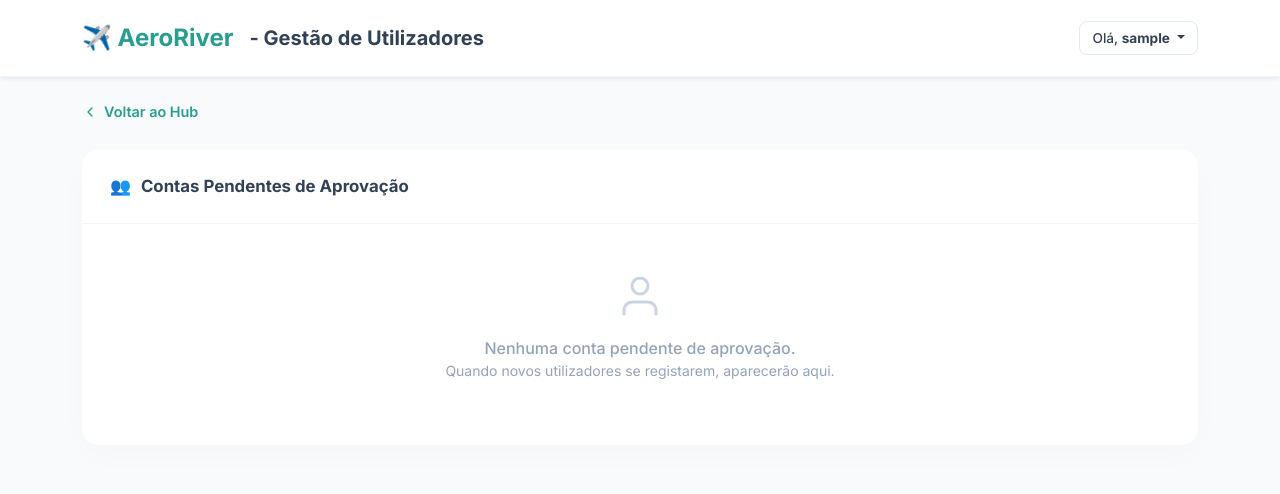
After one commit to marceloyuriy/3d_manager, a Django app: page /gestao/usuarios/pendentes/ in a window 1280 px wide. The commit adds this page. Shown: the top 494 px of the page. Run offline with Django 5.2, Linux system fonts and the light colour scheme; the visitor is signed in with stand-in values (Sample User, id 1); data comes from the database, SQL or seed files in the repository.

Commit message:
Feat: Registro de utilizadores com aprovação do admin
Adiciona fluxo de auto-registro onde novos utilizadores ficam inativos
(is_active=False) até um superuser aprovar no painel de gestão.

- Formulário de registro com nome, sobrenome, email, username e senha
- View pública de registro (sem login necessário)
- Painel de aprovação/rejeição para superusers
- Link "Criar Conta" na página de login
- Link "Gestão de Utilizadores" no dropdown da navbar (só superusers)
- Template de pendentes com estilo visual AeroRiver

Co-Authored-By: Claude Opus 4.6 <noreply@anthropic.com>

```diff
--- a/fila/templates/fila/lista.html
+++ b/fila/templates/fila/lista.html
@@ -182,6 +182,10 @@
                         Olá, <strong>{{ request.user.username }}</strong>
                     </button>
                     <ul class="dropdown-menu dropdown-menu-end shadow border-0" style="border-radius: 12px;">
+                        {% if request.user.is_superuser %}
+                        <li><a class="dropdown-item py-2" href="{% url 'usuarios_pendentes' %}">👥 Gest&atilde;o de Utilizadores</a></li>
+                        <li><hr class="dropdown-divider"></li>
+                        {% endif %}
                         <li><a class="dropdown-item py-2" href="{% url 'password_change' %}">🔐 Alterar Senha</a></li>
                         <li><hr class="dropdown-divider"></li>
                         <li>
--- a/fila/templates/fila/login.html
+++ b/fila/templates/fila/login.html
@@ -109,6 +109,11 @@
         </form>
 
         <a href="{% url 'password_reset' %}" class="forgot-link">Esqueci a minha palavra-passe</a>
+
+        <div class="text-center mt-3" style="font-size: 0.85rem;">
+            <span class="text-muted">Ainda n&atilde;o tem conta?</span>
+            <a href="{% url 'registro' %}" style="color: #2A9D8F; font-weight: 600; text-decoration: none;">Criar Conta</a>
+        </div>
     </div>
 </body>
 </html>
--- /dev/null
+++ b/fila/templates/fila/usuarios_pendentes.html
@@ -0,0 +1,179 @@
+{% load static %}
+<!DOCTYPE html>
+<html lang="pt-br">
+<head>
+    <meta charset="UTF-8">
+    <title>Utilizadores Pendentes - AeroRiver Hub</title>
+    <link href="https://cdn.jsdelivr.net/npm/bootstrap@5.3.0/dist/css/bootstrap.min.css" rel="stylesheet">
+    <link href="https://fonts.googleapis.com/css2?family=Inter:wght@400;500;600;700&display=swap" rel="stylesheet">
+    <style>
+        :root {
+            --aero-logo-dark: #334155;
+            --aero-logo-green: #2A9D8F;
+            --aero-accent-green: #2A9D8F;
+            --aero-success-vibrant: #26C088;
+            --aero-danger: #E76F51;
+            --bg-color: #F8FAFC;
+            --card-radius: 16px;
+            --border-color-soft: #F1F5F9;
+        }
+        body {
+            font-family: 'Inter', sans-serif;
+            background-color: var(--bg-color);
+            color: #334155;
+            padding-bottom: 50px;
+        }
+        .navbar-aero {
+            background-color: #FFFFFF;
+            border-bottom: 1px solid var(--border-color-soft);
+            box-shadow: 0 4px 15px rgba(0,0,0,0.03);
+            padding: 1.25rem 0;
+        }
+        .navbar-brand-custom { font-weight: 700; font-size: 1.25rem; color: #334155; }
+        .hub-title-suffix { color: var(--aero-accent-green); }
+        .btn-outline-dark-aero {
+            color: #334155; border-color: #E2E8F0; font-weight: 500;
+            font-size: 0.85rem; border-radius: 8px;
+        }
+        .btn-outline-dark-aero:hover { background-color: #F8FAFC; border-color: #CBD5E1; }
+        .card-aero {
+            border: none; border-radius: var(--card-radius);
+            box-shadow: 0 10px 30px rgba(0,0,0,0.02); background: #ffffff;
+            overflow: hidden;
+        }
+        .card-header-clean {
+            background: transparent; border-bottom: 1px solid var(--border-color-soft);
+            padding: 1.5rem 1.75rem; font-weight: 700; font-size: 1.05rem;
+            display: flex; align-items: center; gap: 10px;
+        }
+        .table-aero { margin-bottom: 0; width: 100%; }
+        .table-aero th {
+            font-size: 0.75rem; text-transform: uppercase; letter-spacing: 0.8px;
+            color: #94A3B8; border-bottom: 2px solid var(--border-color-soft);
+            background: transparent; padding: 1rem 1.75rem;
+        }
+        .table-aero td {
+            vertical-align: middle; border-bottom: 1px solid #F1F5F9;
+            font-size: 0.95rem; padding: 1.1rem 1.75rem; color: #475569;
+        }
+        .table-aero tr:last-child td { border-bottom: none; }
+        .table-aero tbody tr:hover { background-color: #FBFDFE; }
+        .btn-acao-aero {
+            font-size: 0.8rem; border-radius: 6px; padding: 0.35rem 0.7rem;
+            font-weight: 600; transition: all 0.2s; text-decoration: none; border: none; cursor: pointer;
+        }
+        .btn-acao-green { color: #fff; background-color: var(--aero-accent-green); }
+        .btn-acao-green:hover { background-color: #21867a; color: #fff; }
+        .btn-acao-danger { color: #fff; background-color: var(--aero-danger); }
+        .btn-acao-danger:hover { background-color: #C85A3D; color: #fff; }
+        .empty-state {
+            text-align: center; padding: 3rem 1rem; color: #94A3B8;
+        }
+        .empty-state svg { margin-bottom: 1rem; }
+        .back-link {
+            color: var(--aero-accent-green); text-decoration: none; font-weight: 600;
+            font-size: 0.9rem; display: inline-flex; align-items: center; gap: 6px;
+        }
+        .back-link:hover { color: #21867a; }
+    </style>
+</head>
+<body>
+    <nav class="navbar navbar-light navbar-aero mb-4 shadow-sm">
+        <div class="container d-flex justify-content-between align-items-center">
+            <span class="navbar-brand-custom mb-0 d-flex align-items-center gap-3">
+                <span class="hub-title-suffix" style="font-size: 1.5rem;">✈️ AeroRiver</span> - Gest&atilde;o de Utilizadores
+            </span>
+            <div>
+                <div class="dropdown d-inline">
+                    <button class="btn btn-outline-dark-aero dropdown-toggle" type="button" data-bs-toggle="dropdown" aria-expanded="false">
+                        Ol&aacute;, <strong>{{ request.user.username }}</strong>
+                    </button>
+                    <ul class="dropdown-menu dropdown-menu-end shadow border-0" style="border-radius: 12px;">
+                        <li><a class="dropdown-item py-2" href="{% url 'lista_fila' %}">🏠 Hub de Manufatura</a></li>
+                        <li><a class="dropdown-item py-2" href="{% url 'password_change' %}">🔐 Alterar Senha</a></li>
+                        <li><hr class="dropdown-divider"></li>
+                        <li>
+                            <form action="{% url 'logout' %}" method="post" style="display:inline;">
+                                {% csrf_token %}
+                                <button type="submit" class="dropdown-item py-2 text-danger">🚪 Sair</button>
+                            </form>
+                        </li>
+                    </ul>
+                </div>
+            </div>
+        </div>
+    </nav>
+
+    <div class="container">
+        <div class="mb-4">
+            <a href="{% url 'lista_fila' %}" class="back-link">
+                <svg width="16" height="16" viewBox="0 0 24 24" fill="none" stroke="currentColor" stroke-width="2" stroke-linecap="round" stroke-linejoin="round"><polyline points="15 18 9 12 15 6"></polyline></svg>
+                Voltar ao Hub
+            </a>
+        </div>
+
+        {% if messages %}
+            {% for message in messages %}
+                <div class="alert alert-dismissible fade show shadow-sm border-0 mb-4" style="border-radius: 12px; background-color: {% if message.tags == 'success' %}#E6FFFA{% else %}#FFFBEB{% endif %}; color: {% if message.tags == 'success' %}#1A7F64{% else %}#D97706{% endif %};" role="alert">
+                    <strong>
+                        {% if message.tags == 'success' %}&#10003; Sucesso:{% else %}&#9888; Aten&ccedil;&atilde;o:{% endif %}
+                    </strong>
+                    {{ message }}
+                    <button type="button" class="btn-close" data-bs-dismiss="alert" aria-label="Close"></button>
+                </div>
+            {% endfor %}
+        {% endif %}
+
+        <div class="card-aero">
+            <div class="card-header-clean">
+                <span style="color: var(--aero-danger);">&#128101;</span>
+                <span>Contas Pendentes de Aprova&ccedil;&atilde;o</span>
+                {% if pendentes %}
+                    <span class="badge rounded-pill ms-auto" style="background-color: var(--aero-danger); font-size: 0.75rem;">{{ pendentes|length }}</span>
+                {% endif %}
+            </div>
+
+            {% if pendentes %}
+                <div class="table-responsive">
+                    <table class="table table-aero">
+                        <thead>
+                            <tr>
+                                <th>Utilizador</th>
+                                <th>Nome Completo</th>
+                                <th>E-mail</th>
+                                <th>Data do Pedido</th>
+                                <th class="text-end">A&ccedil;&otilde;es</th>
+                            </tr>
+                        </thead>
+                        <tbody>
+                            {% for user in pendentes %}
+                            <tr>
+                                <td><strong>{{ user.username }}</strong></td>
+                                <td>{{ user.first_name }} {{ user.last_name }}</td>
+                                <td>{{ user.email }}</td>
+                                <td>{{ user.date_joined|date:"d/m/Y H:i" }}</td>
+                                <td class="text-end">
+                                    <a href="{% url 'aprovar_usuario' user.id %}" class="btn-acao-aero btn-acao-green me-1" title="Aprovar">&#10003; Aprovar</a>
+                                    <a href="{% url 'rejeitar_usuario' user.id %}" class="btn-acao-aero btn-acao-danger" title="Rejeitar" onclick="return confirm('Tem certeza que deseja rejeitar a solicita\u00e7\u00e3o de {{ user.username }}?')">&#10007; Rejeitar</a>
+                                </td>
+                            </tr>
+                            {% endfor %}
+                        </tbody>
+                    </table>
+                </div>
+            {% else %}
+                <div class="empty-state">
+                    <svg width="48" height="48" viewBox="0 0 24 24" fill="none" stroke="#CBD5E1" stroke-width="1.5" stroke-linecap="round" stroke-linejoin="round">
+                        <path d="M20 21v-2a4 4 0 0 0-4-4H8a4 4 0 0 0-4 4v2"></path>
+                        <circle cx="12" cy="7" r="4"></circle>
+                    </svg>
+                    <p class="mb-0" style="font-weight: 500;">Nenhuma conta pendente de aprova&ccedil;&atilde;o.</p>
+                    <p class="small">Quando novos utilizadores se registarem, aparecer&atilde;o aqui.</p>
+                </div>
+            {% endif %}
+        </div>
+    </div>
+
+    <script src="https://cdn.jsdelivr.net/npm/bootstrap@5.3.0/dist/js/bootstrap.bundle.min.js"></script>
+</body>
+</html>
--- a/fila/urls.py
+++ b/fila/urls.py
@@ -20,6 +20,12 @@ urlpatterns = [
     path('cad/editar/<int:id>/', views.editar_pedido_cad, name='editar_pedido_cad'),
     path('cad/deletar/<int:id>/', views.deletar_pedido_cad, name='deletar_pedido_cad'),
 
+    path('registro/', views.registro, name='registro'),
+
+    path('gestao/usuarios/pendentes/', views.lista_usuarios_pendentes, name='usuarios_pendentes'),
+    path('gestao/usuarios/aprovar/<int:user_id>/', views.aprovar_usuario, name='aprovar_usuario'),
+    path('gestao/usuarios/rejeitar/<int:user_id>/', views.rejeitar_usuario, name='rejeitar_usuario'),
+
     path('login/', auth_views.LoginView.as_view(template_name='fila/login.html'), name='login'),
     path('logout/', auth_views.LogoutView.as_view(next_page='login'), name='logout'),
 
--- a/fila/views.py
+++ b/fila/views.py
@@ -1,13 +1,14 @@
 from django.shortcuts import render, redirect, get_object_or_404
 from django.contrib.auth.decorators import login_required
-from django.contrib.auth.forms import UserCreationForm
+from django.contrib.auth.models import User
 from django.contrib import messages
 from django.utils import timezone
 
 from .models import Pedido3D, PedidoRouter, PedidoCAD
 from .forms import (NovaImpressao3DForm, EdicaoGestor3DForm,
                     NovoRouterForm, EdicaoGestorRouterForm,
-                    NovoCADForm, EdicaoGestorCADForm)
+                    NovoCADForm, EdicaoGestorCADForm,
+                    RegistroUsuarioForm)
 
 # --- FUNÇÃO DO SEGURANÇA ---
 def tem_permissao(user, setor):
@@ -203,3 +204,57 @@ def deletar_pedido_cad(request, id):
     item.delete()
     messages.success(request, 'Projeto removido da fila CAD.')
     return redirect('lista_cad')
+
+
+# ==========================================
+# VIEWS DE GESTÃO DE USUÁRIOS
+# ==========================================
+def registro(request):
+    if request.user.is_authenticated:
+        return redirect('lista_fila')
+
+    if request.method == 'POST':
+        form = RegistroUsuarioForm(request.POST)
+        if form.is_valid():
+            user = form.save(commit=False)
+            user.is_active = False
+            user.save()
+            messages.success(request, 'Conta criada com sucesso! Aguarde a aprovação do gestor para aceder ao sistema.')
+            return redirect('login')
+    else:
+        form = RegistroUsuarioForm()
+    return render(request, 'fila/registro.html', {'form': form})
+
+
+@login_required
+def lista_usuarios_pendentes(request):
+    if not request.user.is_superuser:
+        messages.error(request, 'Acesso restrito ao gestor.')
+        return redirect('lista_fila')
+
+    pendentes = User.objects.filter(is_active=False).order_by('-date_joined')
+    return render(request, 'fila/usuarios_pendentes.html', {'pendentes': pendentes})
+
+
+@login_required
+def aprovar_usuario(request, user_id):
+    if not request.user.is_superuser:
+        return redirect('lista_fila')
+
+    user = get_object_or_404(User, id=user_id, is_active=False)
+    user.is_active = True
+    user.save()
+    messages.success(request, f'Utilizador "{user.username}" aprovado com sucesso!')
+    return redirect('usuarios_pendentes')
+
+
+@login_required
+def rejeitar_usuario(request, user_id):
+    if not request.user.is_superuser:
+        return redirect('lista_fila')
+
+    user = get_object_or_404(User, id=user_id, is_active=False)
+    username = user.username
+    user.delete()
+    messages.success(request, f'Solicitação de "{username}" foi rejeitada.')
+    return redirect('usuarios_pendentes')
```
Also changed, not shown: fila/forms.py (+32 -0 lines), fila/templates/fila/registro.html (+118 -32 lines).
